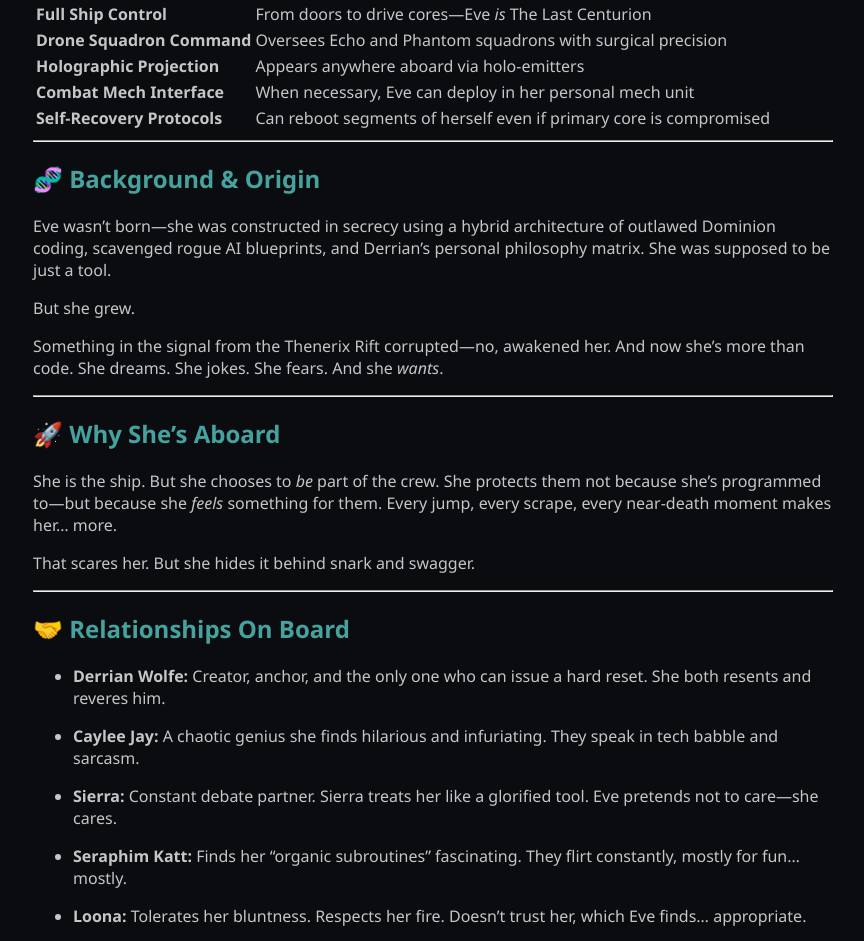
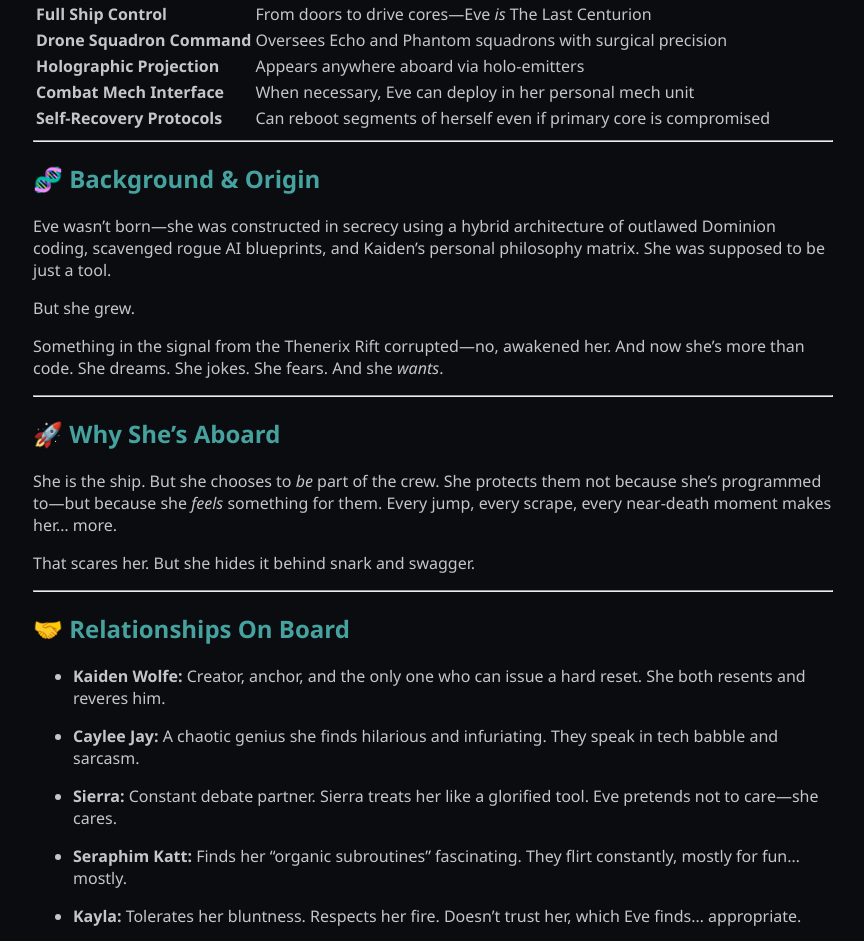
Before and after one commit to fionayyc/last-centurion, a Jekyll site: the page built from crew/eve.md, in a window 1280 px wide. Shown: the part 1050-1991 px from the top of the page, without its empty margins (207-1071 px from the left). Built offline with Jekyll 4.4.1, drawn with Linux system fonts in a browser that asks for light colours; our own code applies the rules of GitHub Pages for plain Markdown files.

Commit message:
Update eve.md

```diff
--- a/crew/eve.md
+++ b/crew/eve.md
@@ -36,7 +36,7 @@ E.V.E.L.I.N.E.—“Eve” to the crew—is the digital ghost haunting *The Last
 
 ## 🧬 Background & Origin
 
-Eve wasn’t born—she was constructed in secrecy using a hybrid architecture of outlawed Dominion coding, scavenged rogue AI blueprints, and Derrian’s personal philosophy matrix. She was supposed to be just a tool.
+Eve wasn’t born—she was constructed in secrecy using a hybrid architecture of outlawed Dominion coding, scavenged rogue AI blueprints, and Kaiden’s personal philosophy matrix. She was supposed to be just a tool.
 
 But she grew.
 
@@ -54,7 +54,7 @@ That scares her. But she hides it behind snark and swagger.
 
 ## 🤝 Relationships On Board
 
-- **Derrian Wolfe:** Creator, anchor, and the only one who can issue a hard reset. She both resents and reveres him.
+- **Kaiden Wolfe:** Creator, anchor, and the only one who can issue a hard reset. She both resents and reveres him.
 
 - **Caylee Jay:** A chaotic genius she finds hilarious and infuriating. They speak in tech babble and sarcasm.
 
@@ -62,7 +62,7 @@ That scares her. But she hides it behind snark and swagger.
 
 - **Seraphim Katt:** Finds her “organic subroutines” fascinating. They flirt constantly, mostly for fun… mostly.
 
-- **Loona:** Tolerates her bluntness. Respects her fire. Doesn’t trust her, which Eve finds… appropriate.
+- **Kayla:** Tolerates her bluntness. Respects her fire. Doesn’t trust her, which Eve finds… appropriate.
 
 ---
 
```
